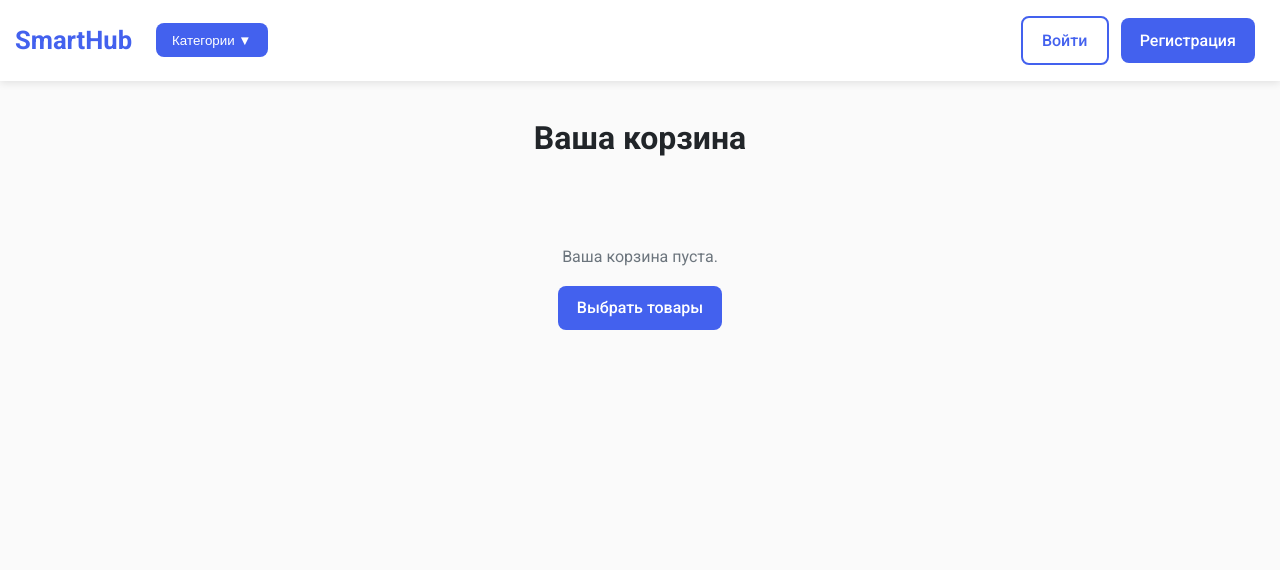
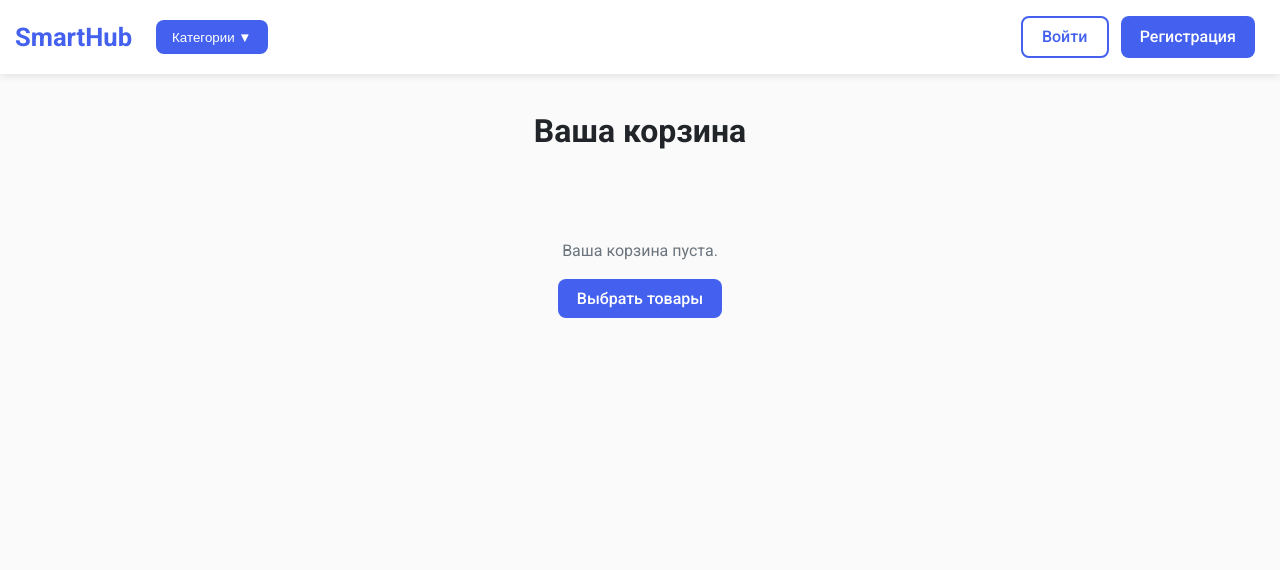
Before and after one commit to makstyrin1/Diploma_Project, a Django app: template cart/templates/cart/cart.html in a window 1280 px wide. Shown: the top 570 px of the page. Run offline with Django 5.2, Linux system fonts and the light colour scheme; the template is opened without the code that fills it, so the values that code supplies are empty.

Commit message:
Выровнял кнопки регистрации

```diff
--- a/products/static/css/components.css
+++ b/products/static/css/components.css
@@ -5,13 +5,16 @@
     display: inline-block;
     background: var(--primary);
     color: white;
-    padding: 0.6rem 1.2rem;
+    padding: 0.4rem 1.2rem;
     border: none;
     border-radius: var(--radius);
     text-decoration: none;
     font-weight: 500;
     cursor: pointer;
     transition: background 0.2s;
+}
+.btn-register {
+    padding: 0.5rem 1.2rem;
 }
 .btn:hover {
     background: var(--primary-dark);
--- a/products/templates/products/base.html
+++ b/products/templates/products/base.html
@@ -55,7 +55,7 @@
                 </a>
             {% else %}
                 <a href="{% url 'login' %}" class="btn btn--outline">Войти</a>
-                <a href="{% url 'signup' %}" class="btn">Регистрация</a>
+                <a href="{% url 'signup' %}" class="btn btn-register">Регистрация</a>
             {% endif %}
         </div>
     </div>
```
